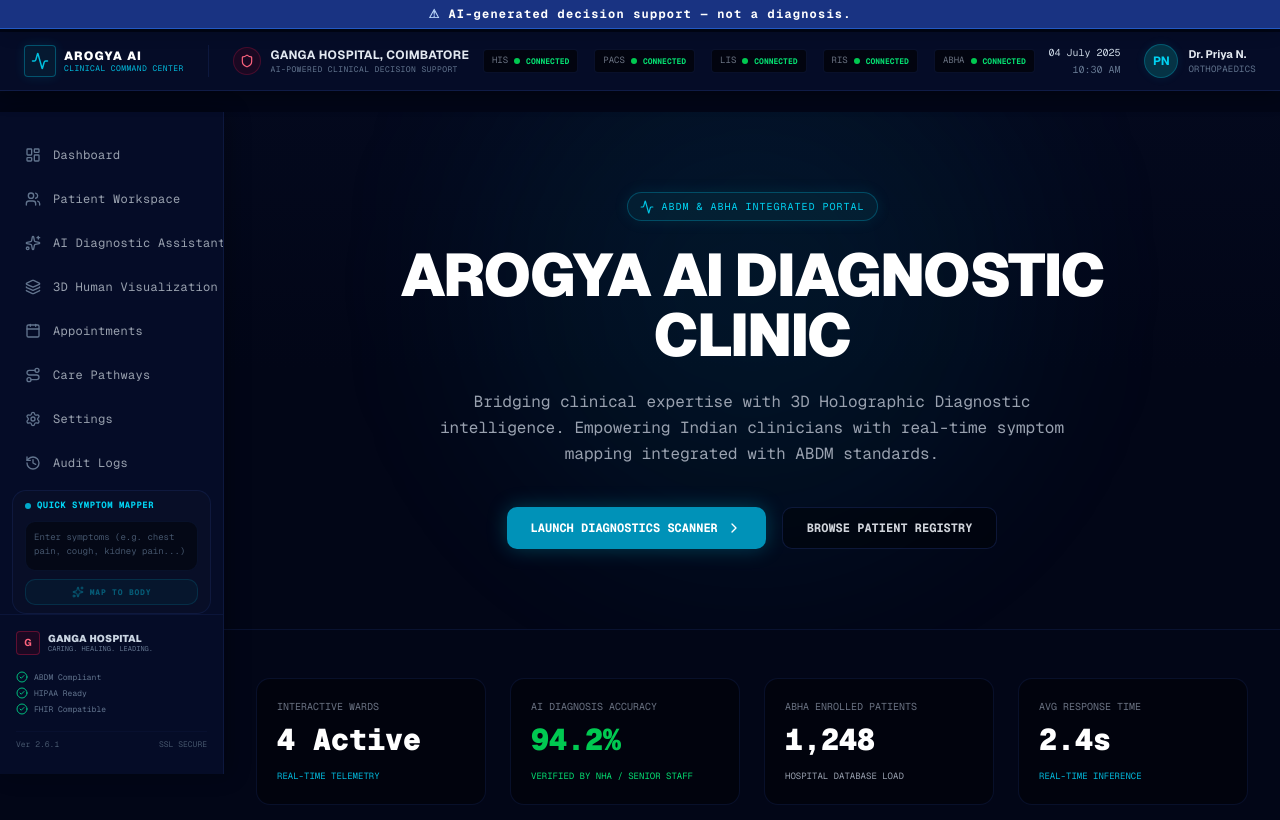
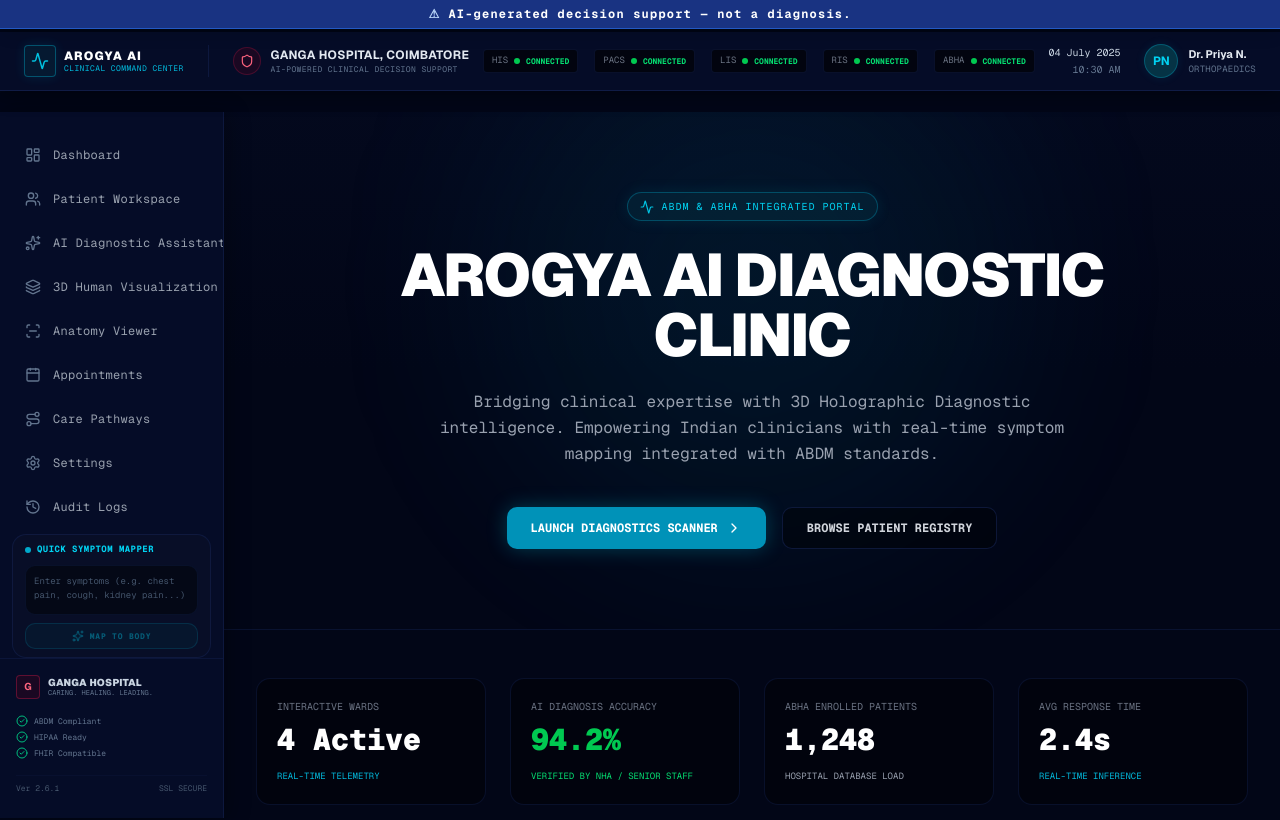
Before and after one commit to krishnapriyasri2004/ai-in-healthcare-app, a Next.js app: page / in a window 1280 px wide. Shown: the top 820 px of the page. Built offline with nearby package versions, Linux system fonts and the light colour scheme.

Commit message:
feat: add Anatomy Viewer link in sidebar pointing to /view-anatomy

```diff
--- a/components/sidebar.tsx
+++ b/components/sidebar.tsx
@@ -22,7 +22,8 @@ import {
   Clock,
   BookOpen,
   Shield,
-  Activity
+  Activity,
+  ScanLine
 } from 'lucide-react'
 
 export function Sidebar() {
@@ -85,6 +86,7 @@ export function Sidebar() {
       icon: Layers,
       onClick: (e: React.MouseEvent) => { e.preventDefault(); setIsAnatomyImmersiveOpen(true) }
     },
+    { href: '/view-anatomy', label: 'Anatomy Viewer', icon: ScanLine },
     {
       href: '#',
       label: 'Appointments',
```
